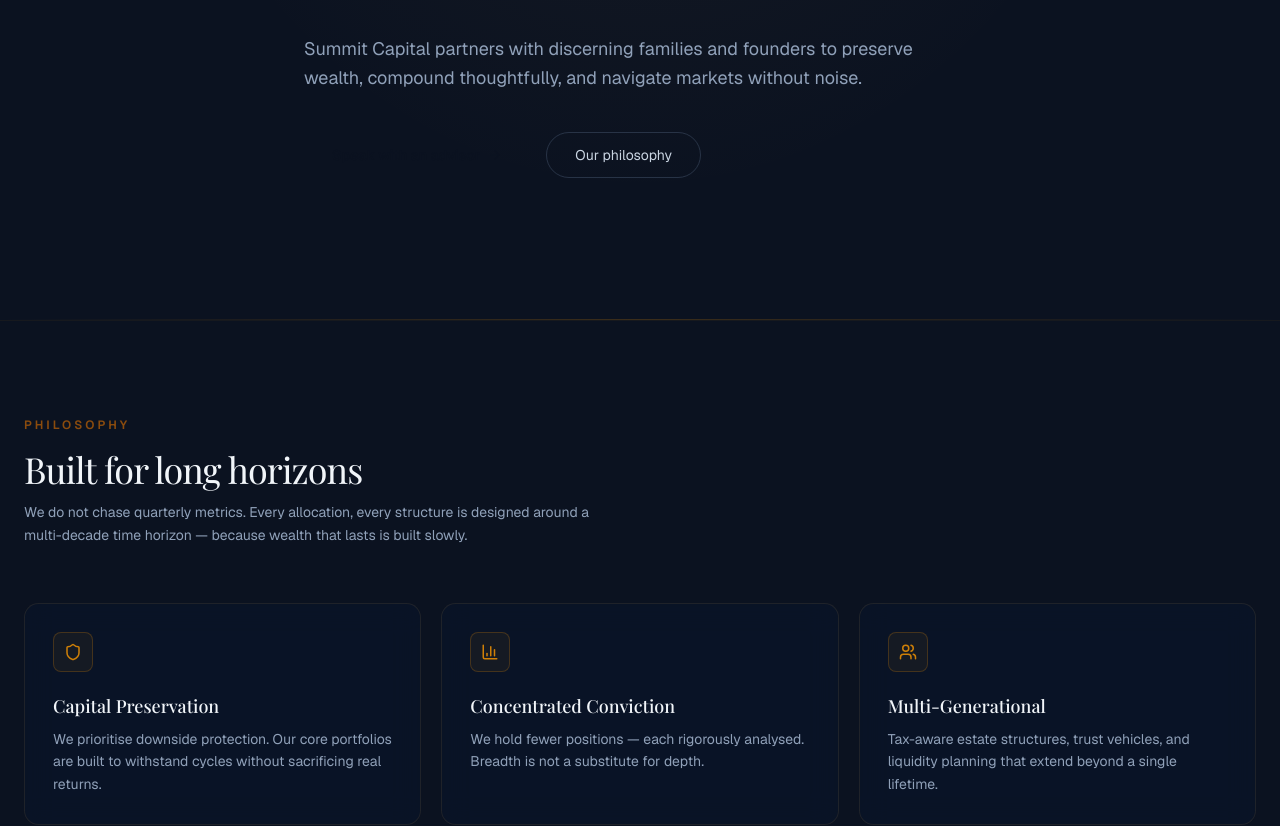
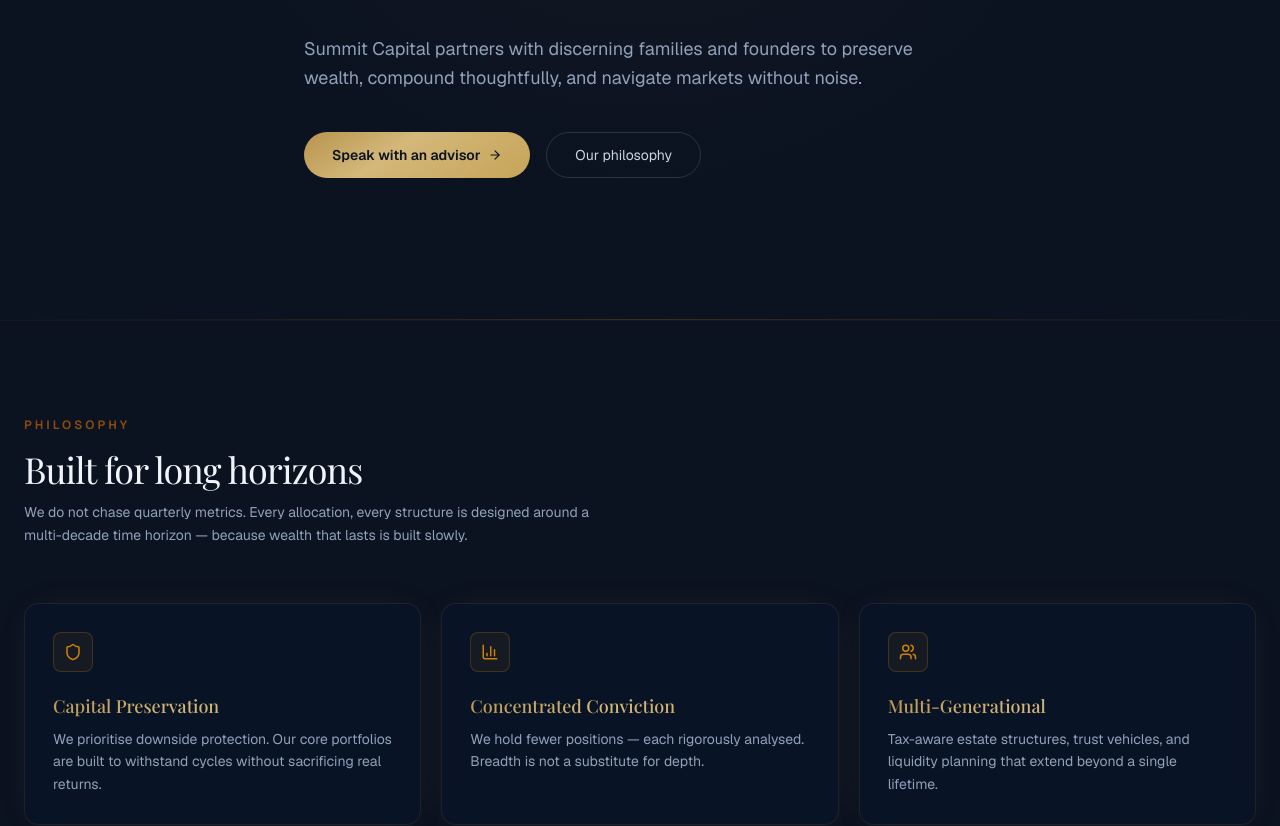
Before and after one commit to anas-khan-antimatter/mkt-summit-capital, a Next.js app: page / in a window 1280 px wide. Shown: the part 400-1226 px from the top of the page. Built offline with nearby package versions, Linux system fonts and the light colour scheme; a web font is replaced by a local one.

Commit message:
antimatter: checkpoint c-1790732969824-7cbk3

```diff
--- a/src/app/globals.css
+++ b/src/app/globals.css
@@ -176,8 +176,19 @@ html {
 }
 
 /* Subtle brass glow */
-.glow-brass {
+.glow-brass, .glow-gold {
   box-shadow: 0 0 36px -8px rgba(184, 148, 78, 0.10);
+}
+
+/* ---- Legacy aliases (brass palette) ---- */
+.gold-gradient-text {
+  background: linear-gradient(145deg, #b8944e 0%, #d4b87a 40%, #c6a458 100%);
+  -webkit-background-clip: text;
+  -webkit-text-fill-color: transparent;
+  background-clip: text;
+}
+.gold-gradient {
+  background: linear-gradient(145deg, #b8944e 0%, #d4b87a 40%, #c6a458 100%);
 }
 
 /* Range input styling */
```
